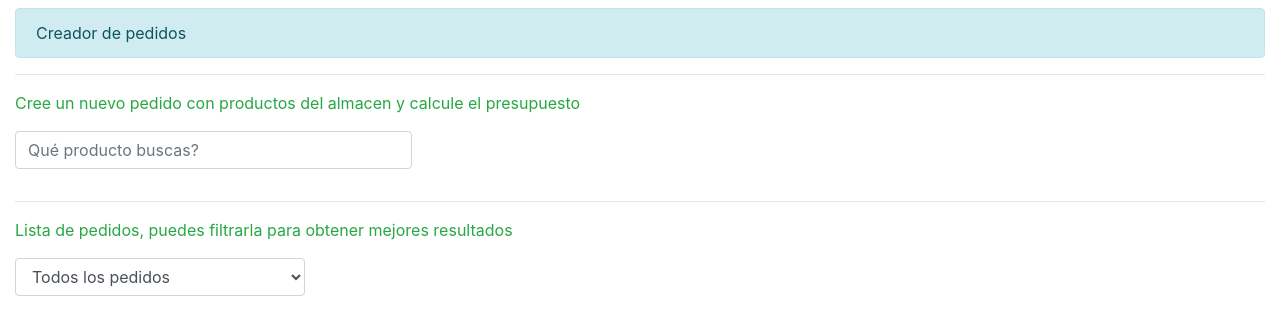
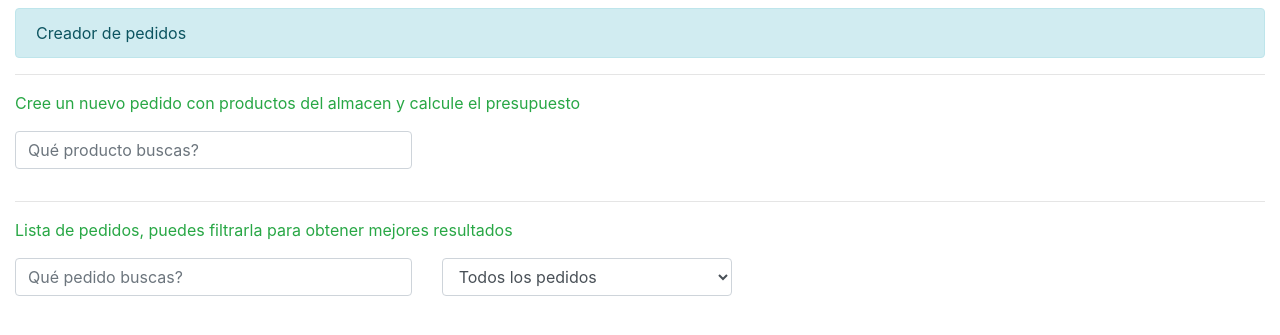
Before and after one commit to Ponicla/Calculadora-de-productos, a PHP site: page /main/pages/pedidos/pedidos.php in a window 1280 px wide. Shown: the part 56-391 px from the top of the page. Run offline with PHP 8.4, Linux system fonts and the light colour scheme.

Commit message:
FEAT: buscador en pedidos por descripcion, fecha de lata del pedido traido a la tarjeta

```diff
--- a/main/functions/php/pedidos/get_pedidos_1.php
+++ b/main/functions/php/pedidos/get_pedidos_1.php
@@ -4,6 +4,7 @@ require_once('../../../../db/conexion.php');
 session_start();
 $sql = "SELECT
 		pedido.id,
+		pedido.fecha,
 		sum(pedido_producto.precio_producto) AS precio_pedido,
 		pedido.estado,
 		pedido.descripcion,
--- a/main/functions/php/pedidos/nuevo_pedido.php
+++ b/main/functions/php/pedidos/nuevo_pedido.php
@@ -6,7 +6,7 @@ session_start();
 $lista = $_POST['lista_productos'];
 $descripcion = $_POST['descripcion'];
 $precio = $_POST['lista_precios'];
-$sql = "INSERT INTO pedido VALUES (DEFAULT, DEFAULT, :descripcion)";
+$sql = "INSERT INTO pedido (id, estado, descripcion, fecha) VALUES (DEFAULT, DEFAULT, :descripcion, NOW())";
 $req = $bdd->prepare($sql);
 $req->bindParam(":descripcion", $descripcion);
 $req->execute();
--- a/main/pages/pedidos/pedidos.js
+++ b/main/pages/pedidos/pedidos.js
@@ -105,8 +105,48 @@ if(window.location.pathname == ruta+'pedidos/pedidos.php'){
         $('#modal_nuevo_pedido').modal('show');
     });
 
+    $("#pedido_buscado").keyup(function () {
+        buscar_pedido();
+    })
+
 
     /* DECLARACION DE FUNCIONES */
+    function buscar_pedido(){
+        var lista = [];
+        var pedido_buscado = $('#pedido_buscado').val();
+        var criterio_filtro = $('#criterio_pedido').val();
+
+        lista_de_pedidos_inalterable.forEach(elemento => {
+            let buscado = pedido_buscado.toLowerCase();
+            let descripcion = elemento.descripcion.toLowerCase();
+            if(descripcion.includes(buscado)){
+                if(criterio_filtro == 0){
+                    lista.push(elemento);
+                }else{
+                    if(elemento.estado == criterio_filtro){
+                        lista.push(elemento);
+                    }
+                }
+            }
+        });
+        mostrar_lista_pedidos_filtrada(lista);
+    }
+
+    function mostrar_lista_pedidos_filtrada(lista) {
+        var template = ``;
+        if(lista.length == 0){
+            template = dibuja_lista_filtrada_vacia();
+            $deck_cartas_pedidos.innerHTML = template;
+        }else{
+            lista.forEach((pedido) => {
+                var id_contenedor = "carta_pedido_numero_"+pedido.id;
+                pedido = refactor_predido(pedido, 1);
+                template += dibuja_pedidos(pedido, id_contenedor);
+                $deck_cartas_pedidos.innerHTML = template;
+            })
+        }
+
+    }
 
     function filtrar_productos(buscado) {
         var array = lista_productos_inalterable;
@@ -188,11 +228,12 @@ if(window.location.pathname == ruta+'pedidos/pedidos.php'){
                                         <h5 class='text-info'>Pedido ${pedido.id}</h5>
                                     </div>
                                     <div class='col-md-6' style="text-align: right !important">
-                                        <p style="color : ${pedido.color}">${pedido.icono} ${pedido.texto_estado}</p>
+                                        <p style="color : ${pedido.color}; margin-bottom: 0">${pedido.icono} ${pedido.texto_estado}</p>
+                                        <p style="margin-bottom: 0"><small class="text-info">${pedido.fecha}</small></p>
                                     </div>
                             </div>
                                 <div>Total $${pedido.precio_pedido}</div>
-                                    <small class="text-info">${pedido.descripcion}</small>
+                                <small class="text-info">${pedido.descripcion}</small>
                             </div>
                             <div class='card-footer'>
                             <button class="btn btn-block btn-primary btn-sm" onclick="cambiar_estado_de_pedido(${pedido.id},${pedido.estado_distinto}, '${id_contenedor}')">Cambiar estado</button>
@@ -424,12 +465,20 @@ if(window.location.pathname == ruta+'pedidos/pedidos.php'){
 
     function refactor_predido(pedido, viene_de_filtrado){
         // console.log(pedido.estado);
+        var date = new Date(pedido.fecha);
+        var dia = date.getDate();
+        var mes = date.toLocaleString("es-ES", { month: "long" });
+        var ano = date.getFullYear();
+        var fecha = dia + " " + mes + " " +ano;
+
         if (pedido.estado == 1) {
+            pedido.fecha = fecha;
             pedido.texto_estado = "Pendiente";
             pedido.estado_distinto = 2;
             pedido.color = 'orange';
             pedido.icono = '<i style="color: orange" class="bi bi-stopwatch"></i>';
         } else {
+            predido.fecha = fecha;
             pedido.texto_estado = "Entregado";
             pedido.estado_distinto = 1;
             pedido.color = 'green';
@@ -447,6 +496,7 @@ if(window.location.pathname == ruta+'pedidos/pedidos.php'){
         } */
         return pedido;
     }
+
 
     function get_pedidos_filtrado(estado) {
         var template = ``;
--- a/main/pages/pedidos/pedidos.php
+++ b/main/pages/pedidos/pedidos.php
@@ -62,9 +62,9 @@ include '../nav.php';
 <div class="container-fluid">
 
     <div class="row form-group">
-        <!-- <div class="col-md-4 form-group">
-            <input id="producto_buscado" name="nombre" type="text" class="form-control" placeholder="Qué buscas?" autocomplete="off">
-        </div> -->
+        <div class="col-md-4 form-group">
+            <input id="pedido_buscado" onchange="buscar_pedido()" name="nombre" type="text" class="form-control" placeholder="Qué pedido buscas?" autocomplete="off">
+        </div>
 
         <div class="col-md-3">
             <select id="criterio_pedido" class="form-control" onchange="filtrado_lista(this.value)">
```
